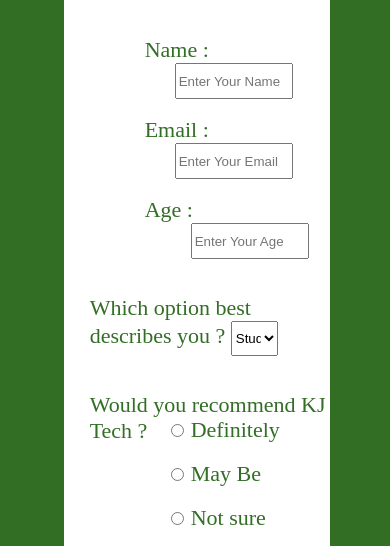
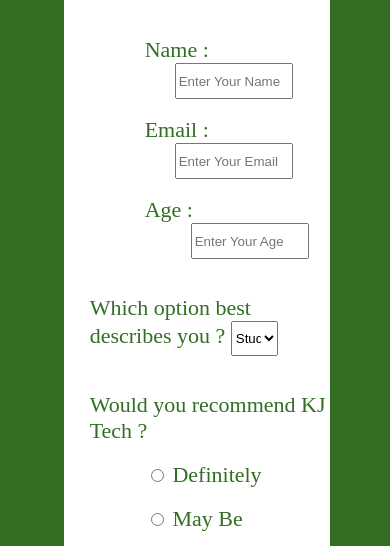
Before and after one commit to kjmart/challenge2, a plain HTML site: page index.html in a window 390 px wide. Shown: the part 252-798 px from the top of the page. Drawn offline with Linux system fonts and the light colour scheme.

```diff
--- a/style.css
+++ b/style.css
@@ -108,3 +108,8 @@ color: white;
 
 
 }
+@media only screen and (max-width: 600px) {
+    #recommend1 {
+        display: table-row;
+    }
+  }
```
Also changed, not shown: index.html (line endings or trailing spaces).
